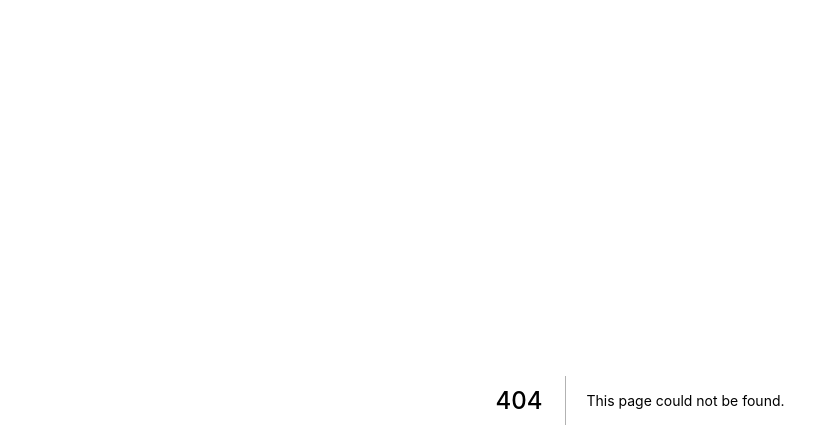
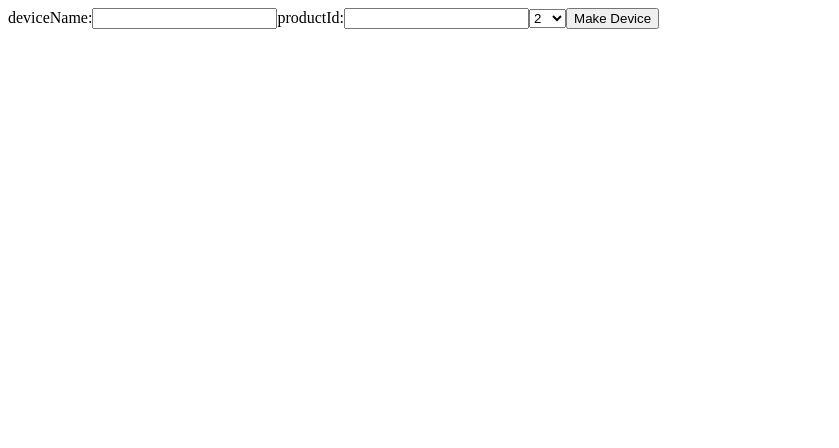
Before and after one commit to philass/seam2, a Next.js app in the folder seam2-web-app/: page /new_device/1 in a window 1280 px wide. Before the commit this address had no page. Shown: the top 448 px of the page, without its empty margins (0-839 px from the left). Built offline with nearby package versions, Linux system fonts and the light colour scheme.

Commit message:
Almost working implementation of Add device

```diff
--- a/seam2-web-app/pages/api/newDevice/index.js
+++ b/seam2-web-app/pages/api/newDevice/index.js
@@ -26,6 +26,7 @@ export default async function devicesHandler(query, res) {
   customerId = parseInt(customerId);
   productId = parseInt(productId);
   if (customerId === NaN || productId === NaN) {
+    //
     // I could make this more clear
     res.status(404).json({ message: `Could not convert customerId or productId to integer`});
   } else {
--- /dev/null
+++ b/seam2-web-app/pages/new_device/[customerId].js
@@ -0,0 +1,60 @@
+import React from 'react';
+//import { DropdownButton, Dropdown, DropdownToggle, DropdownMenu, DropdownItem } from 'reactstrap';
+import { useRouter } from "next/router";
+import useRouter2 from "next/router";
+import useSWR from 'swr'
+
+
+var customerId;
+var productId;
+var deviceName;
+
+const fetcher = (url) => fetch(url).then((res) => res.json().then((data) => {
+  var router = useRouter2;
+  router.push(`http://localhost:3000/customer/${customerId}`);
+}))
+
+export default function NewDevice() {
+  var { query } = useRouter();
+  customerId = query.customerId;
+  // https://github.com/vercel/swr/issues/254
+  const [shouldFetch, setShouldFetch] = React.useState(false);
+
+  var {data, error} = useSWR(shouldFetch ? `http://localhost:3000/api/newDevice?customerId=${customerId}&productId=${productId}&deviceName=${deviceName}` : null, fetcher);
+  if (error) {
+    return <div>Could not create device</div>;
+  }
+
+//  var { products, error2 } = useSWR(customerId === undefined ? null : `http://localhost:3000/api/products`, fetcher);
+//  if (error2) return <div>{error2.message}</div>
+//  if (!products) return <div>Loading...</div>
+  var products = [{productId : "1", productName : "2", category : "ca"},
+              {productId : "2", productName : "2", category : "ca"},
+    {productId : "3", productName : "6k", category : "ca"}]
+
+  var dropDownItems =
+    products.map(product => {
+      const {productId, productName, category} = product
+      return (
+        <option value={productId}>{productName}</option>
+      )})
+  return (
+    <div>
+      <label>deviceName:</label>
+      <input type="text" name="deviceName" id="deviceName_id"/>
+      <label>productId:</label>
+      <input type="text" name="productId" id="productId_id"/>
+      <select id="select_id">
+      {dropDownItems}
+      </select>
+      <button type="button" onClick={ () => {
+          deviceName = document.getElementById("deviceName_id").value;
+          productId = document.getElementById("select_id").value;
+          setShouldFetch(true);
+        }
+      }>
+      Make Device
+      </button>
+    </div>
+  );
+};
```
Also changed, not shown: seam2-web-app/pages/customer/[customerId].js (+16 -6 lines), seam2-web-app/pages/index.js (+7 -11 lines).
